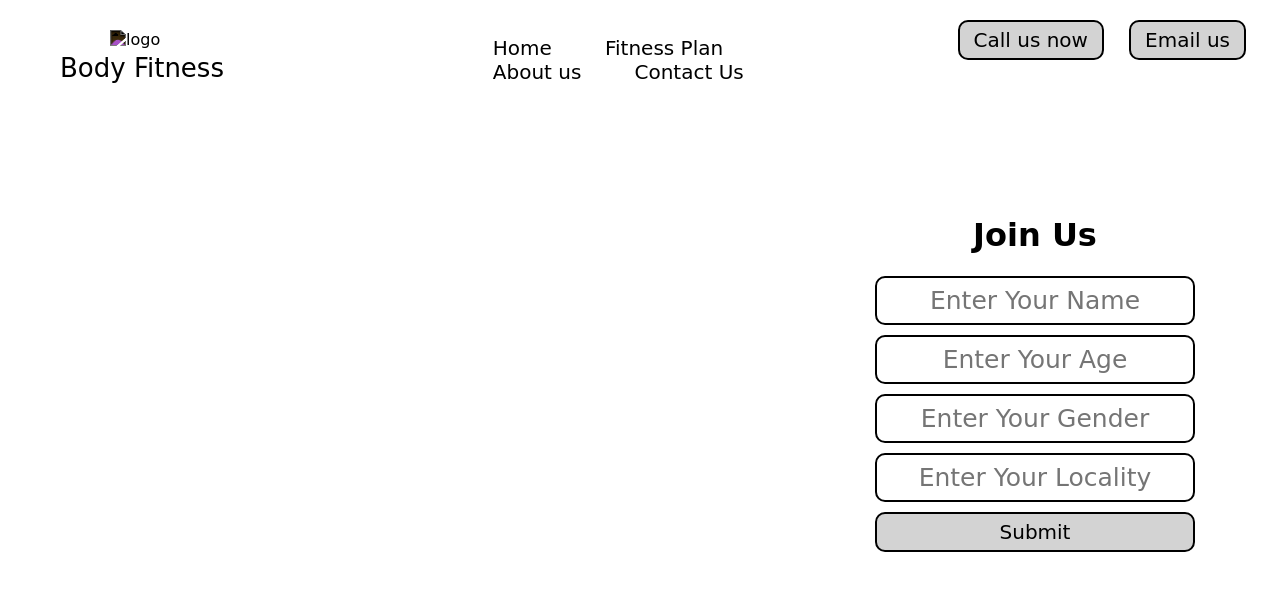
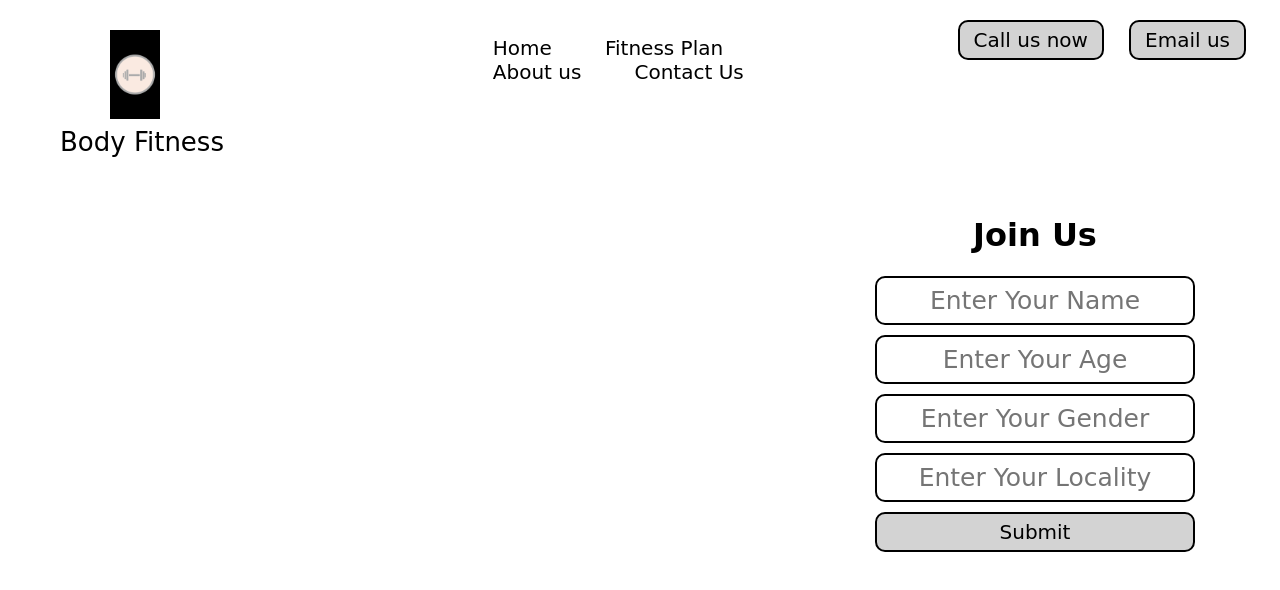
Before and after one commit to Khanmdasad/gym-website-demo, a plain HTML site: page index.html in a window 1280 px wide. Shown: the top 590 px of the page. Drawn offline with Linux system fonts and the light colour scheme.

Commit message:
Update index.html

```diff
--- a/index.html
+++ b/index.html
@@ -21,7 +21,7 @@
 
         <!-- left box for logo -->
         <div class="left">
-            <img src="images/Fitness Dynamic Instagram Highlight Cover.png" alt="logo">
+            <img src="Fitness Dynamic Instagram Highlight Cover.png" alt="logo">
             <div class="site-name">Body Fitness</div>
         </div>
 
```
